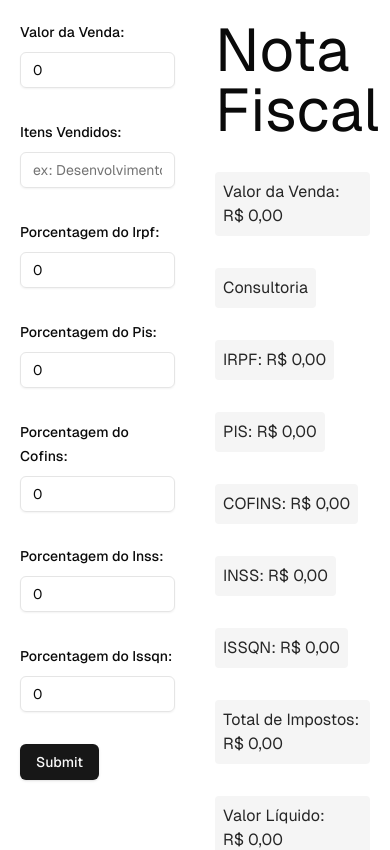
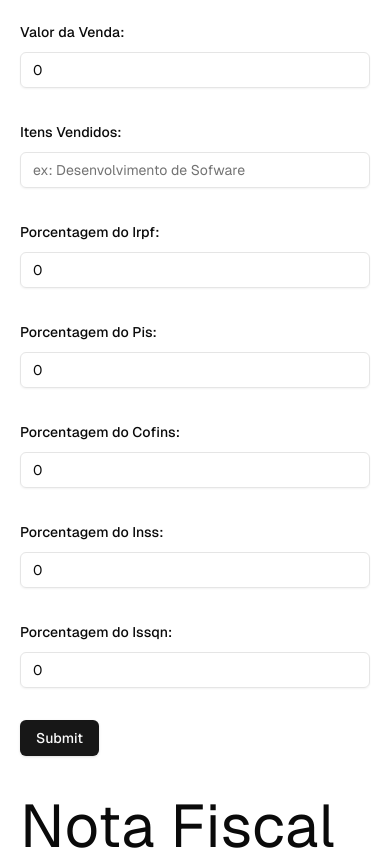
Before and after one commit to JheanAntunes/nfs, a Next.js app: page / in a window 390 px wide. Shown: the top 850 px of the page. Built offline with nearby package versions, Linux system fonts and the light colour scheme.

Commit message:
style: add responsividade page-home

```diff
--- a/src/app/page.tsx
+++ b/src/app/page.tsx
@@ -3,7 +3,7 @@ import NotaFiscal from "@/components/nota-fiscal/nota-fiscal";
 
 export default function Home() {
   return (
-    <main className="grid grid-cols-2 gap-10 p-5 min-h-screen  font-[family-name:var(--font-geist-sans)]">
+    <main className="grid grid-cols-1 md:grid-cols-2 gap-10 p-5 min-h-screen  font-[family-name:var(--font-geist-sans)]">
       <FormNotaFiscal />
       <NotaFiscal />
     </main>
```
